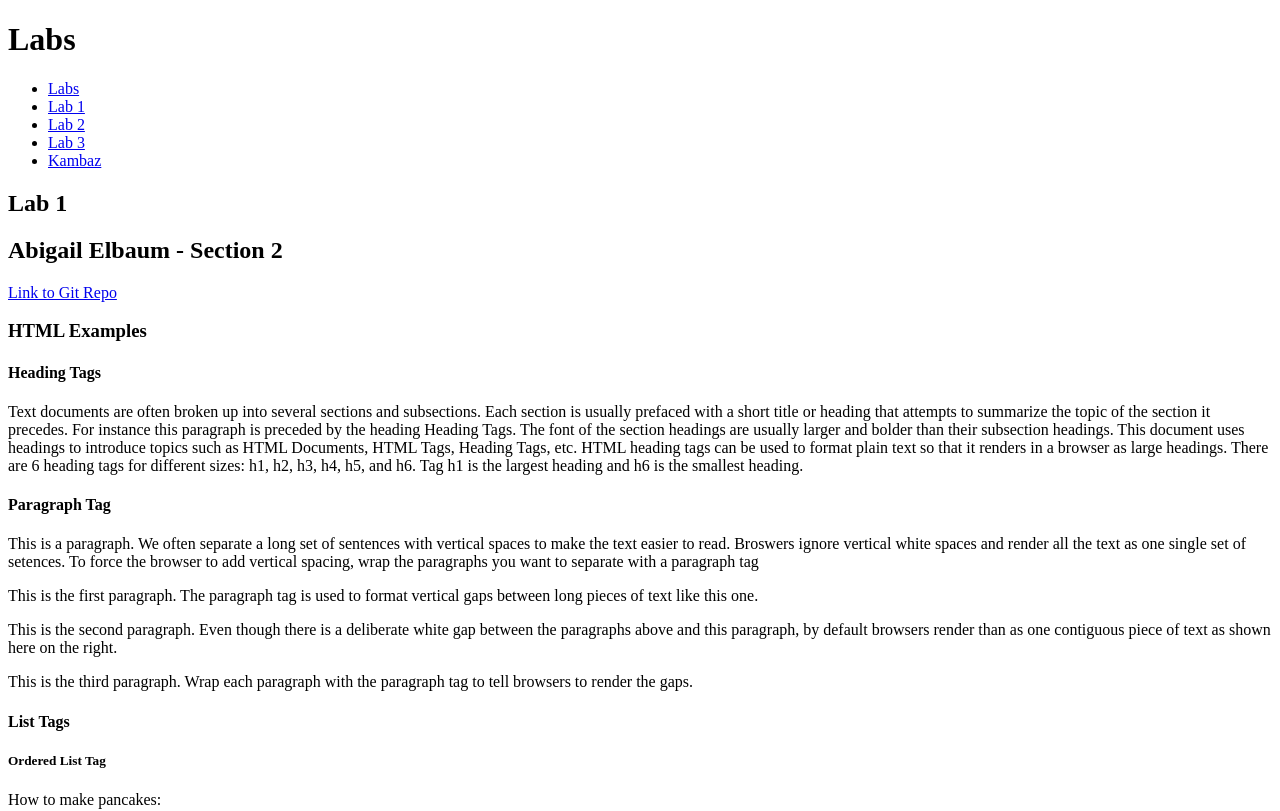
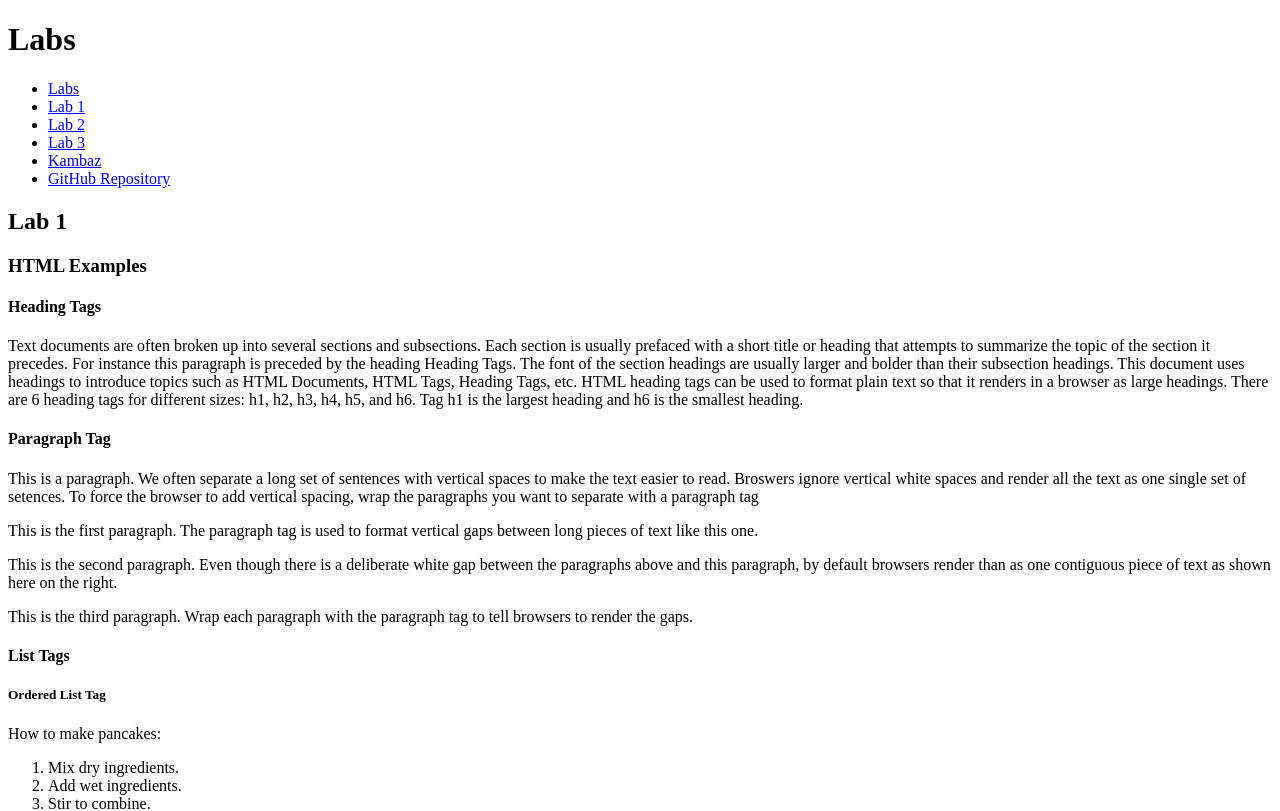
Before and after one commit to abbyelbaum/kambaz-react-web-app, a React (Vite) app: page /#/Labs/Lab1 in a window 1280 px wide. Shown: the top 811 px of the page. Built offline with nearby package versions, Linux system fonts and the light colour scheme.

Commit message:
adding git link to TOC

```diff
--- a/src/Labs/Lab1/index.tsx
+++ b/src/Labs/Lab1/index.tsx
@@ -2,11 +2,6 @@ export default function Lab1() {
     return (
         <div id="wd-lab1">
             <h2>Lab 1</h2>
-            <div id="wd-information">
-                <h2>Abigail Elbaum - Section 2</h2>
-                <a href="https://github.com/abbyelbaum/kambaz-react-web-app" id="wd-github-link">Link to Git Repo</a>
-
-            </div>
             <h3>HTML Examples</h3>
             <div id="wd-h-tag">
                 <h4>Heading Tags</h4>
--- a/src/Labs/TOC.tsx
+++ b/src/Labs/TOC.tsx
@@ -8,6 +8,7 @@ export default function TOC() {
             <li><Link to="/Labs/Lab2">Lab 2</Link></li>
             <li><Link to="/Labs/Lab3">Lab 3</Link></li>
             <li><Link to="/Kambaz">Kambaz</Link></li>
+            <li><a href="https://github.com/abbyelbaum/kambaz-react-web-app" id="wd-github">GitHub Repository</a></li>
         </ul>
     );
 }
```
